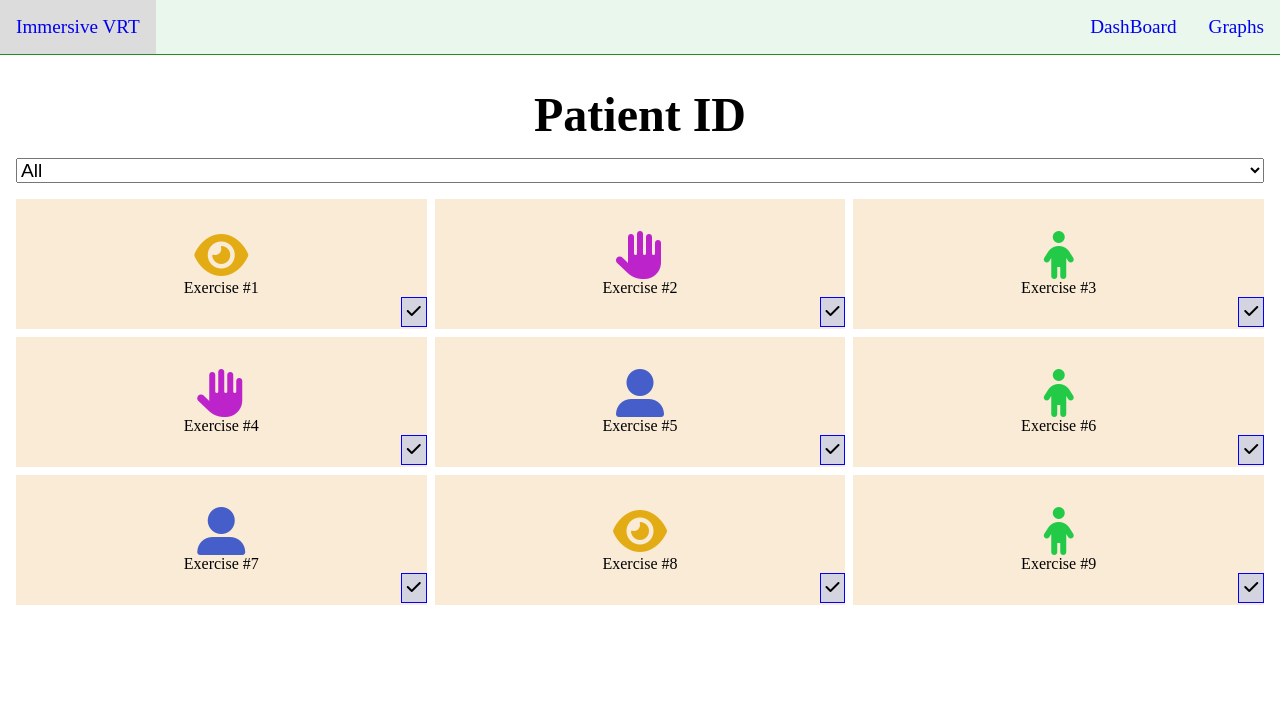
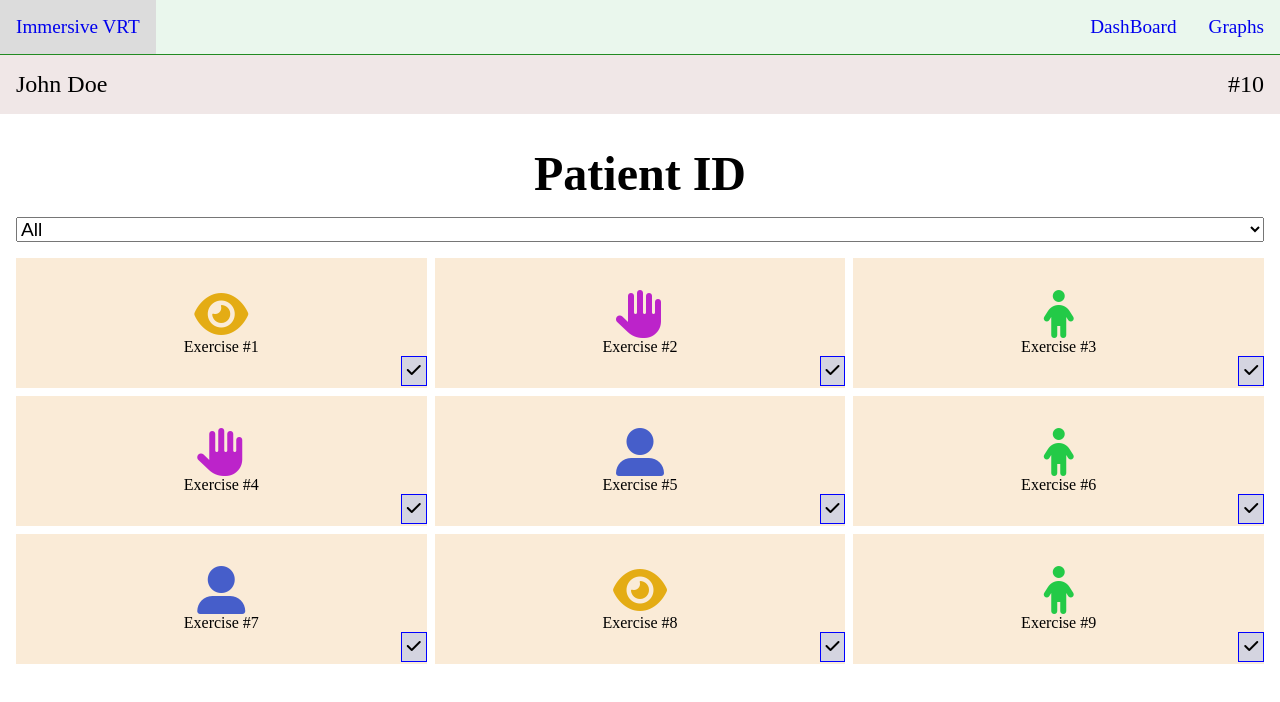
Before and after one commit to ysongh/excecise-time, a React (Create React App) app: page / in a window 1280 px wide. Shown: the top 702 px of the page. Built offline with nearby package versions, Linux system fonts and the light colour scheme.

Commit message:
add patient part

```diff
--- a/src/App.js
+++ b/src/App.js
@@ -2,6 +2,7 @@
 import { BrowserRouter as Router, Route  } from 'react-router-dom';
 
 import Navbar from './component/Navbar';
+import Patient from './component/Patient';
 import DashBoard from './component/DashBoard';
 
 function App() {
@@ -9,6 +10,7 @@
     <Router className="App">
       <header className="App-header">
         <Navbar />
+        <Patient />
         <Route exact path="/" component={DashBoard} />
       </header>
     </Router>
--- /dev/null
+++ b/src/component/Patient.js
@@ -0,0 +1,17 @@
+import React, { Component } from 'react';
+
+class Patient extends Component{
+    render(){
+        return(
+            <div className="patient">
+                <div className="patient__information">
+                    <p>John Doe</p>
+                    <p>#10</p>
+                </div>
+
+            </div>
+        )
+    }
+}
+
+export default Patient;
--- a/src/index.css
+++ b/src/index.css
@@ -69,6 +69,18 @@
     cursor: pointer;
 }
 
+/* patient */
+.patient{
+    padding: 1rem;
+    background-color: #f0e7e7;
+}
+
+.patient__information{
+    display: flex;
+    justify-content: space-between;
+    font-size: 1.5rem;
+}
+
 /* nav */
 .nav{
     display: flex;
```
